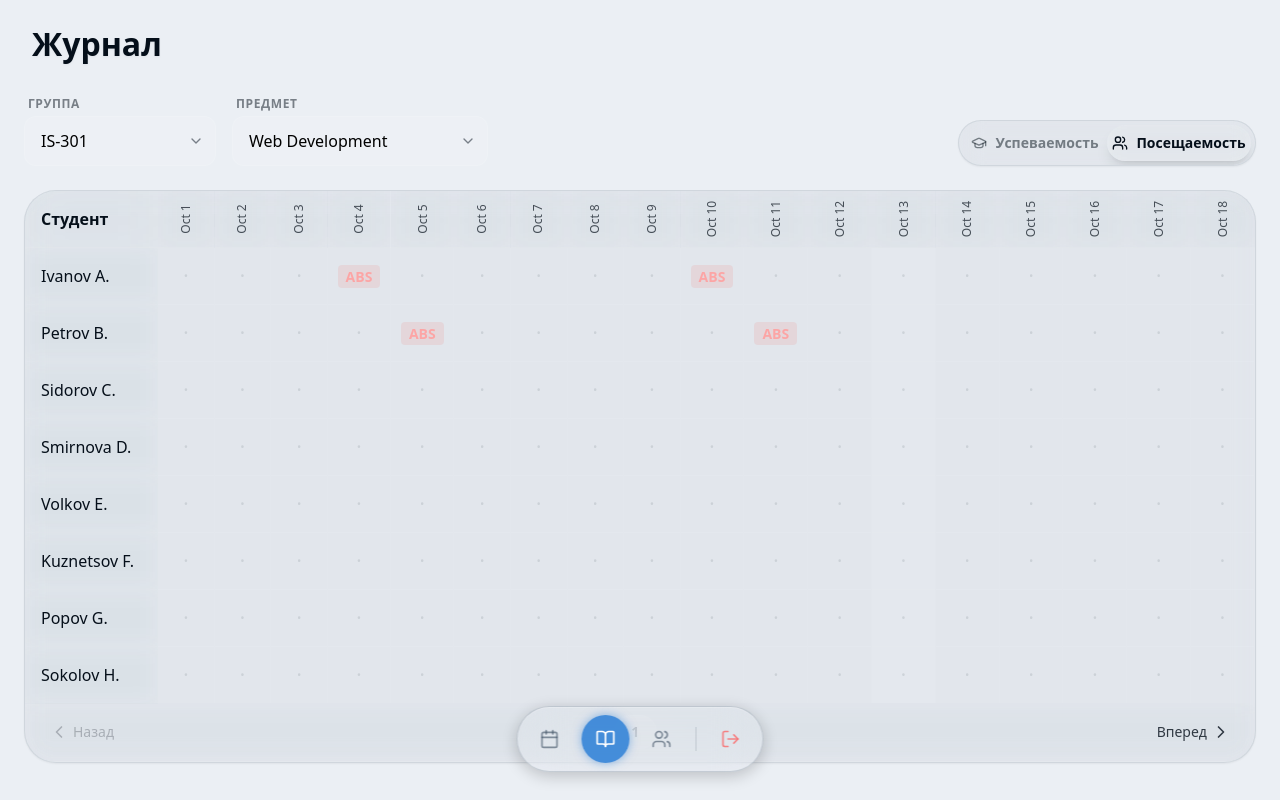
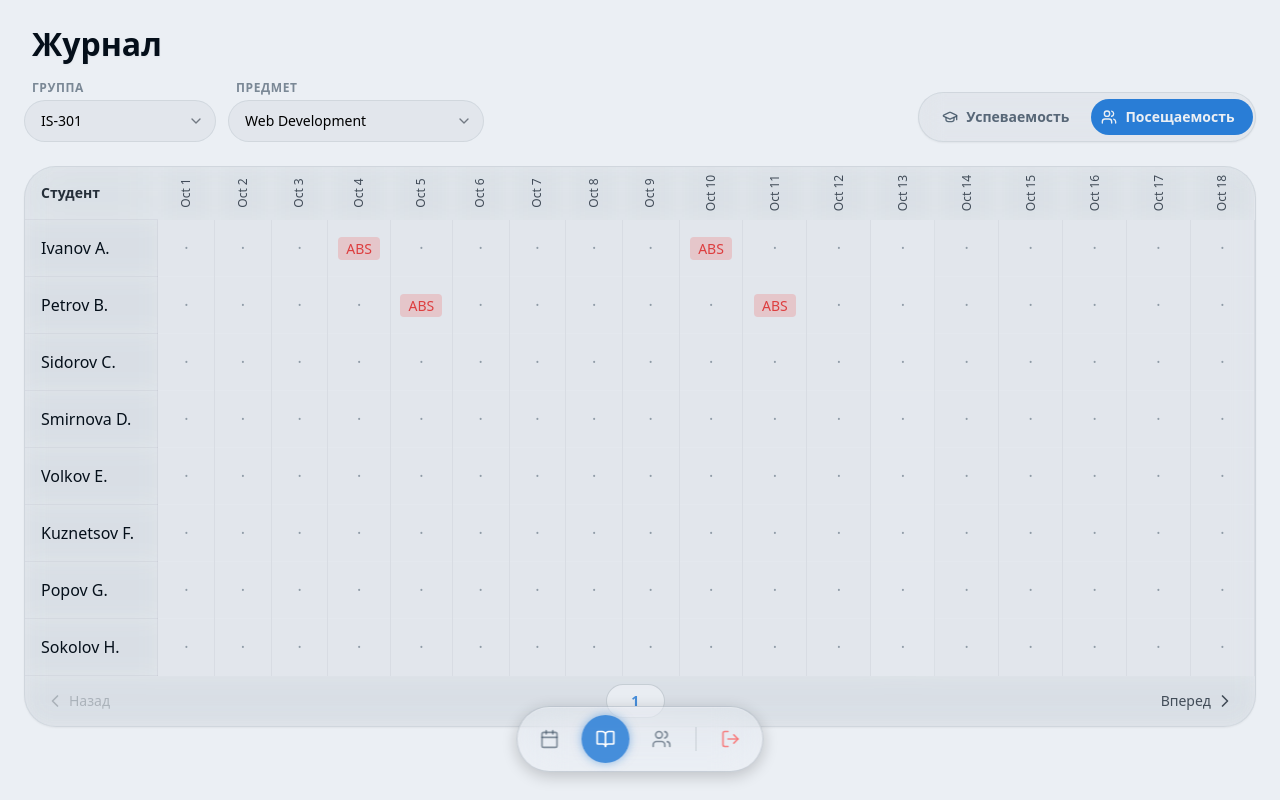
Before and after one commit to diemeoow/volpt-Next.JS-, a Next.js app: page /journal in a window 1280 px wide. Built offline with nearby package versions, Linux system fonts and the light colour scheme.

Commit message:
update +edit journal +55-50 +edit schedule +1-1 +edit LandingPage +4-4

```diff
--- a/app/journal/page.tsx
+++ b/app/journal/page.tsx
@@ -56,17 +56,18 @@ function JournalContent() {
         setPage((p) => Math.min(totalPages - 1, p + 1));
 
     return (
-        <div className="p-4 md:p-6 mx-auto w-full">
+        <div className="p-4 md:p-6 mx-auto w-full md:mb-24">
             {/* 1. Заголовок */}
-            <div className="flex items-center self-start md:self-auto mb-8 pl-2 gap-4">
+            <div className="flex items-center self-start md:flex-row mb-4 pl-2 gap-4">
                 <h1 className="text-text text-h2 drop-shadow-sm">Журнал</h1>
             </div>
 
             {/* 2. Область фильтров */}
-            <div className="flex flex-col md:flex-row justify-between items-center">
-                <div className="flex flex-col sm:flex-row gap-4 mb-6">
-                    <div className="flex flex-col gap-1 w-full sm:w-auto">
-                        <label className="text-caption font-bold text-text/50 uppercase tracking-wider ml-1">
+            <div className="flex flex-col gap-4 mb-6 lg:flex-row lg:items-end lg:justify-between">
+                {/* Фильтры: группа + предмет */}
+                <div className="flex flex-col gap-3 sm:flex-row sm:items-end">
+                    <div className="flex flex-col gap-1">
+                        <label className="text-caption font-semibold text-primary/65 uppercase tracking-wider px-2">
                             Группа
                         </label>
                         <div className="relative">
@@ -78,26 +79,20 @@ function JournalContent() {
                                         selectedSubject,
                                     )
                                 }
-                                className="w-full sm:w-48 appearance-none bg-white/10 hover:bg-white/15 border border-white/10 rounded-xl px-4 py-3 pr-10 outline-none focus:ring-2 focus:ring-blue-500/50 transition-colors cursor-pointer"
+                                className="w-full sm:w-48 appearance-none bg-primary/5 hover:bg-secondary/15 border border-primary/10 rounded-full px-4 py-2.5 pr-9 outline-none focus:ring-1 focus:ring-accent/85 hover:border-accent/85 transition-colors cursor-pointer text-sm"
                             >
                                 {MOCK_GROUPS.map((g) => (
-                                    <option
-                                        key={g.id}
-                                        value={g.name}
-                                        className="bg-white-900 " //выпадающий список групп
-                                    >
+                                    <option key={g.id} value={g.name}>
                                         {g.name}
                                     </option>
                                 ))}
                             </select>
-                            <div className="absolute right-3 top-1/2 -translate-y-1/2 pointer-events-none text-text/50">
-                                <ChevronRight className="w-4 h-4 rotate-90" />
-                            </div>
+                            <ChevronRight className="absolute right-3 top-1/2 -translate-y-1/2 w-4 h-4 rotate-90 text-text/50 pointer-events-none" />
                         </div>
                     </div>
 
-                    <div className="flex flex-col gap-1 w-full sm:w-auto">
-                        <label className="text-caption font-bold text-text/50 uppercase tracking-wider ml-1">
+                    <div className="flex flex-col gap-1">
+                        <label className="text-caption font-semibold text-primary/65 uppercase tracking-wider px-2">
                             Предмет
                         </label>
                         <div className="relative">
@@ -106,41 +101,51 @@ function JournalContent() {
                                 onChange={(e) =>
                                     updateFilters(selectedGroup, e.target.value)
                                 }
-                                className="w-full sm:w-64 appearance-none bg-white/10 hover:bg-white/15 border border-white/10 rounded-xl  px-4 py-3 pr-10 outline-none focus:ring-2 focus:ring-blue-500/50 transition-colors cursor-pointer"
+                                className="w-full sm:w-64 appearance-none bg-primary/5 hover:bg-secondary/15 border border-primary/10 rounded-full px-4 py-2.5 pr-9 outline-none focus:ring-1 focus:ring-accent/85 hover:border-accent/85 transition-colors cursor-pointer text-sm"
                             >
                                 {ALL_SUBJECTS.map((s) => (
-                                    <option
-                                        key={s}
-                                        value={s}
-                                        className="bg-white-900"
-                                    >
+                                    <option key={s} value={s}>
                                         {s}
                                     </option>
                                 ))}
                             </select>
-                            <div className="absolute right-3 top-1/2 -translate-y-1/2 pointer-events-none text-text/50">
-                                <ChevronRight className="w-4 h-4 rotate-90" />
-                            </div>
+                            <ChevronRight className="absolute right-3 top-1/2 -translate-y-1/2 w-4 h-4 rotate-90 text-text/50 pointer-events-none" />
                         </div>
                     </div>
                 </div>
 
+                {/* Переключатель режима */}
                 <GlassCard className="!rounded-full" intensity="low">
-                    <div className="p-1 rounded-full flex relative w-full md:w-auto">
+                    <div className="p-1.5 rounded-full flex relative">
+                        {/* Скользящий фон */}
                         <div
-                            className={`absolute top-1 bottom-1 w-[calc(50%-4px)] bg-white/20 backdrop-blur-md rounded-full shadow-lg transition-all duration-300 ease-spring ${mode === "GRADES" ? "translate-x-0" : "translate-x-full left-1"}`}
+                            className={`absolute top-1.5 bottom-1.5 w-[calc(50%-6px)] bg-accent rounded-full transition-all duration-300 ease-in-out ${
+                                mode === "GRADES"
+                                    ? "left-1.5 translate-x-0"
+                                    : "left-[calc(50%+4px)] translate-x-0"
+                            }`}
                         />
                         <button
                             onClick={() => setMode("GRADES")}
-                            className={`flex-1 md:w-36 py-2 rounded-full relative z-10 text-sm font-semibold transition-colors duration-300 flex items-center justify-center gap-2 ${mode === "GRADES" ? "text-text" : "text-text/50"}`}
+                            className={`flex-1 min-w-[130px] py-2 px-4 rounded-full relative z-10 text-sm font-semibold transition-colors duration-300 flex items-center justify-center gap-2 whitespace-nowrap ${
+                                mode === "GRADES"
+                                    ? "text-background"
+                                    : "text-primary/85"
+                            }`}
                         >
-                            <GraduationCap className="w-4 h-4" /> Успеваемость
+                            <GraduationCap className="w-4 h-4 shrink-0" />
+                            Успеваемость
                         </button>
                         <button
                             onClick={() => setMode("ATTENDANCE")}
-                            className={`flex-1 md:w-36 py-2 rounded-full relative z-10 text-sm font-semibold transition-colors duration-300 flex items-center justify-center gap-2 ${mode === "ATTENDANCE" ? "text-text" : "text-text/50"}`}
+                            className={`flex-1 min-w-[130px] py-2 px-4 rounded-full relative z-10 text-sm font-semibold transition-colors duration-300 flex items-center justify-center gap-2 whitespace-nowrap ${
+                                mode === "ATTENDANCE"
+                                    ? "text-background"
+                                    : "text-primary/85"
+                            }`}
                         >
-                            <Users className="w-4 h-4" /> Посещаемость
+                            <Users className="w-4 h-4 shrink-0" />
+                            Посещаемость
                         </button>
                     </div>
                 </GlassCard>
@@ -156,13 +161,13 @@ function JournalContent() {
                     <table className="w-full text-left border-collapse min-w-[1000px]">
                         <thead className="sticky top-0 z-20">
                             <tr>
-                                <th className="p-4 bg-background/10 backdrop-blur-xl border-b border-white/10 text-text min-w-[${FIRST_COL_WIDTH}px] sticky left-0 z-30 shadow-[4px_0_12px_rgba(0,0,0,0.1)]">
+                                <th className="p-4  backdrop-blur-xl border-b border-secondary/5 text-text/85 text-body-sm min-w-[${FIRST_COL_WIDTH}px] sticky left-0 z-30 shadow-[4px_0_12px_rgba(0,0,0,0.1)]">
                                     Студент
                                 </th>
                                 {currentDays.map((day, i) => (
                                     <th
                                         key={i}
-                                        className="p-3 bg-white/5 backdrop-blur-lg border-b border-white/10 text-center text-text/70 text-xs font-normal min-w-[50px]"
+                                        className="p-3 backdrop-blur-lg  text-center text-secondary/85 text-caption font-medium min-w-[50px]"
                                     >
                                         <div className="flex flex-col items-center -rotate-90">
                                             <span>{day}</span>
@@ -175,9 +180,9 @@ function JournalContent() {
                             {MOCK_STUDENTS.map((student) => (
                                 <tr
                                     key={student.id}
-                                    className="hover:bg-white/5 transition-colors"
+                                    className="hover:bg-background/50 transition-colors"
                                 >
-                                    <td className="p-4 font-medium text-text bg-background/10 backdrop-blur-md sticky left-0 z-20 border-r border-background/10 shadow-[4px_0_12px_rgba(0,0,0,0.1)]">
+                                    <td className="p-4 text-body text-text backdrop-blur-md sticky left-0 z-20 border-r border-b border-secondary/5 ">
                                         {student.name}
                                     </td>
                                     {currentDays.map((_, relativeIndex) => {
@@ -192,21 +197,21 @@ function JournalContent() {
                                             if (grade) {
                                                 const color =
                                                     grade >= 4
-                                                        ? "text-green-300 bg-green-500/20"
+                                                        ? "text-green-600 bg-green-500/20"
                                                         : grade === 3
-                                                          ? "text-yellow-200 bg-yellow-500/20"
-                                                          : "text-red-300 bg-red-500/20";
+                                                          ? "text-yellow-600 bg-yellow-500/20"
+                                                          : "text-red-600 bg-red-500/20";
                                                 cellContent = (
                                                     <span
-                                                        className={`inline-flex items-center justify-center w-8 h-8 rounded-full font-bold ${color} shadow-sm border border-white/10`}
+                                                        className={`inline-flex text-body-sm font-medium items-center justify-center w-8 h-8 rounded-full ${color} shadow-sm border border-primary/5`}
                                                     >
                                                         {grade}
                                                     </span>
                                                 );
                                             } else {
                                                 cellContent = (
-                                                    <span className="text-text/10">
-                                                        ·
+                                                    <span className="text-primary/50">
+                                                        x
                                                     </span>
                                                 );
                                             }
@@ -215,13 +220,13 @@ function JournalContent() {
                                                 student.attendance[actualIndex];
                                             if (present === true) {
                                                 cellContent = (
-                                                    <span className="text-text/10 text-xl">
+                                                    <span className="text-primary/50">
                                                         ·
                                                     </span>
                                                 );
                                             } else if (present === false) {
                                                 cellContent = (
-                                                    <span className="text-red-300 font-bold bg-red-500/10 px-2 py-0.5 rounded text-sm">
+                                                    <span className="text-red-600/85 text-body-sm font-medium bg-red-500/20 px-2 py-0.5 rounded ">
                                                         ABS
                                                     </span>
                                                 );
@@ -233,7 +238,7 @@ function JournalContent() {
                                         return (
                                             <td
                                                 key={actualIndex}
-                                                className={`p-2 text-center border-r border-white/5 ${isToday ? "bg-white/5" : ""}`}
+                                                className={`p-2 text-center border-r border-secondary/5 ${isToday ? "bg-white/5" : ""}`}
                                             >
                                                 {cellContent}
                                             </td>
@@ -244,26 +249,26 @@ function JournalContent() {
                         </tbody>
                     </table>
                     {/* Переключатель страниц */}
-                    <div className="flex items-center justify-between ml-[${FIRST_COL_WIDTH}px] p-3 border-b border-white/10 bg-white/10 backdrop-blur-md z-30">
+                    <div className="flex items-center justify-between ml-[${FIRST_COL_WIDTH}px] p-2 backdrop-blur-md z-30">
                         <button
                             onClick={handlePrevPage}
                             disabled={page === 0}
-                            className="flex items-center gap-1 px-3 py-1.5 rounded-lg text-text/80 hover:bg-white/10 disabled:opacity-30 disabled:hover:bg-transparent transition-all"
+                            className="flex items-center gap-1 px-3 py-1.5 rounded-full text-secondary/85 hover:bg-background/50 disabled:opacity-30 disabled:hover:bg-transparent transition-all"
                         >
                             <ChevronLeft className="w-5 h-5" />
-                            <span className="text-body-sm font-medium  hidden sm:inline">
+                            <span className="text-body-sm font-medium hidden sm:inline">
                                 Назад
                             </span>
                         </button>
 
-                        <span className="text-body-sm font-bold text-text/80 tracking-wide bg-white/20 px-4 py-1.5 rounded-full border border-white/5">
+                        <span className="text-body-sm font-bold text-accent/85 tracking-wide bg-background/85 px-6 py-1.5 rounded-full border border-primary/20">
                             {page + 1}
                         </span>
 
                         <button
                             onClick={handleNextPage}
                             disabled={page === totalPages - 1}
-                            className="flex items-center gap-1 px-3 py-1.5 rounded-lg text-text/80 hover:bg-white/10 disabled:opacity-30 disabled:hover:bg-transparent transition-all"
+                            className="flex items-center gap-1 px-3 py-1.5 rounded-full text-secondary/85 hover:bg-background/50 disabled:opacity-30 disabled:hover:bg-transparent transition-all"
                         >
                             <span className="text-body-sm font-medium hidden sm:inline">
                                 Вперед
--- a/app/schedule/page.tsx
+++ b/app/schedule/page.tsx
@@ -18,7 +18,7 @@ export default function SchedulePage() {
     };
 
     return (
-        <div className="p-4 md:p-6 mx-auto w-full">
+        <div className="p-4 md:p-6 mx-auto w-full md:mb-24">
             <div className="mb-4 flex flex-col md:flex-row justify-between items-center gap-4">
                 <div className="pl-2">
                     <h2 className="text-text text-h2 drop-shadow-sm">
```
Also changed, not shown: components/LoginPage.tsx (+4 -4 lines).
